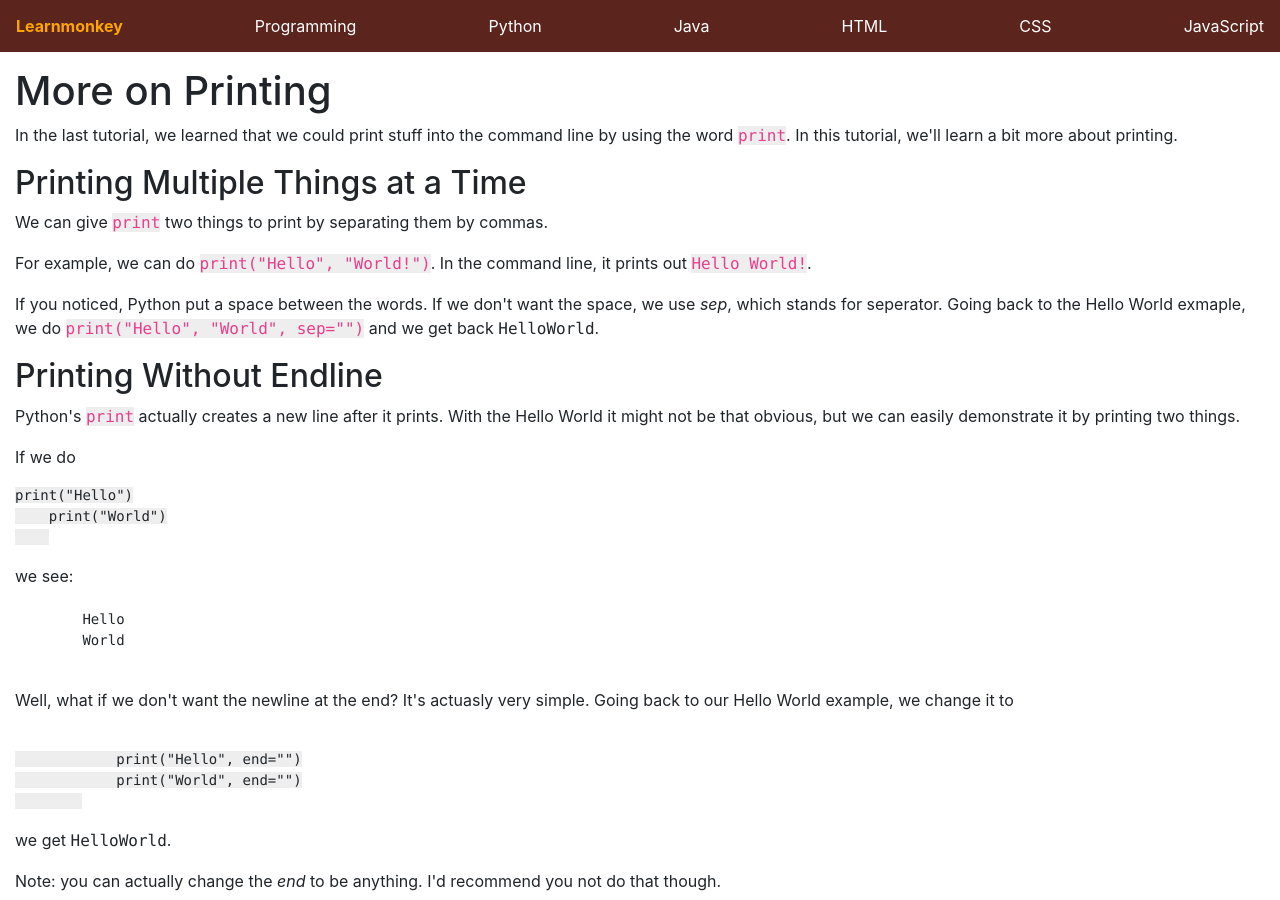
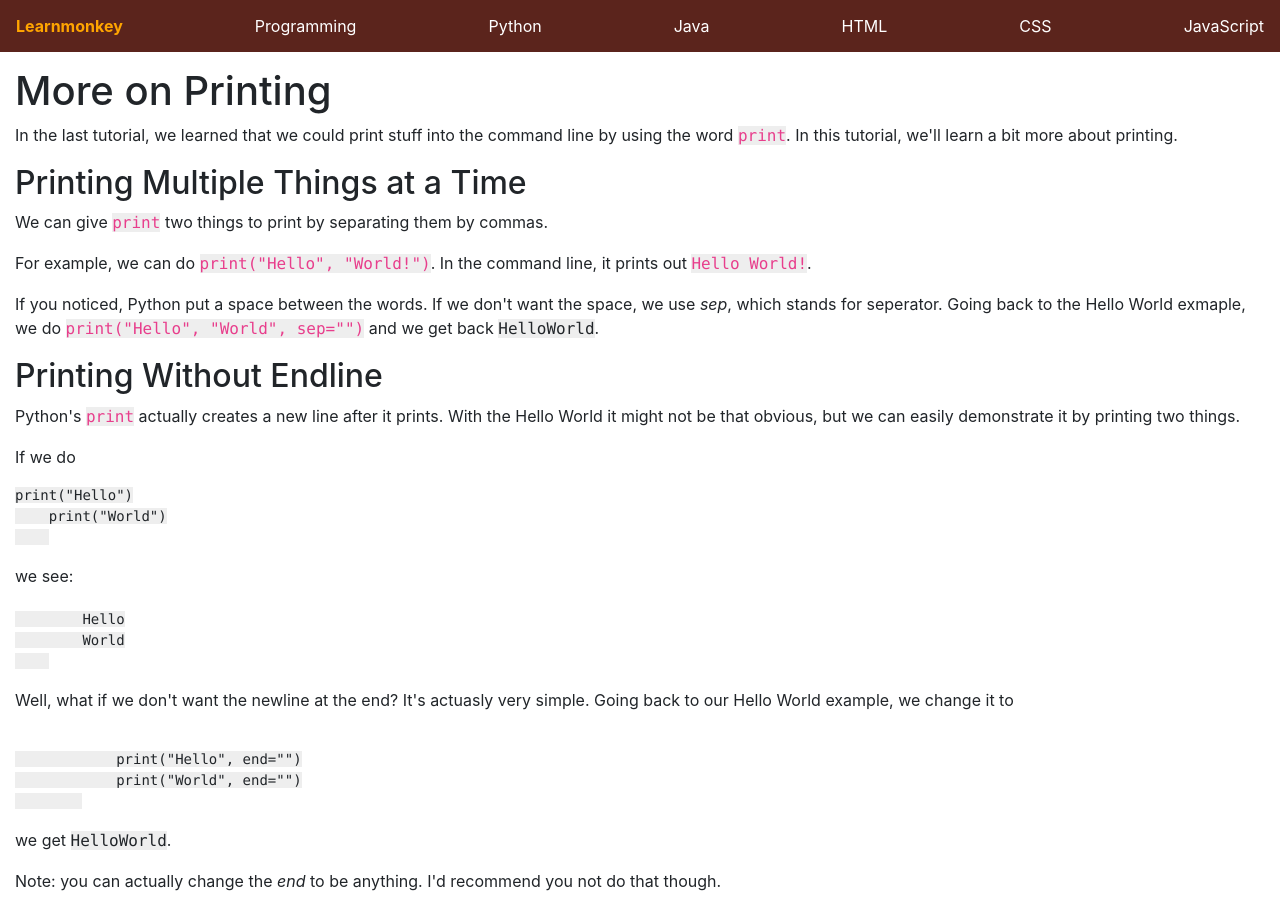
Before and after one commit to learnmonkey/learnmonkey.github.io, a Jekyll site: the page built from programming/python/more-on-printing.html, in a window 1280 px wide and 900 px high. Built offline with Jekyll 4.4.1, drawn with Linux system fonts in a browser that asks for light colours.

Commit message:
samp element css

```diff
--- a/assets/css/style.css
+++ b/assets/css/style.css
@@ -80,3 +80,8 @@ code {
 body {
     scroll-behavior: smooth;
 }
+
+samp {
+    background-color: #eee;
+    font-size: 1em;
+}
```
